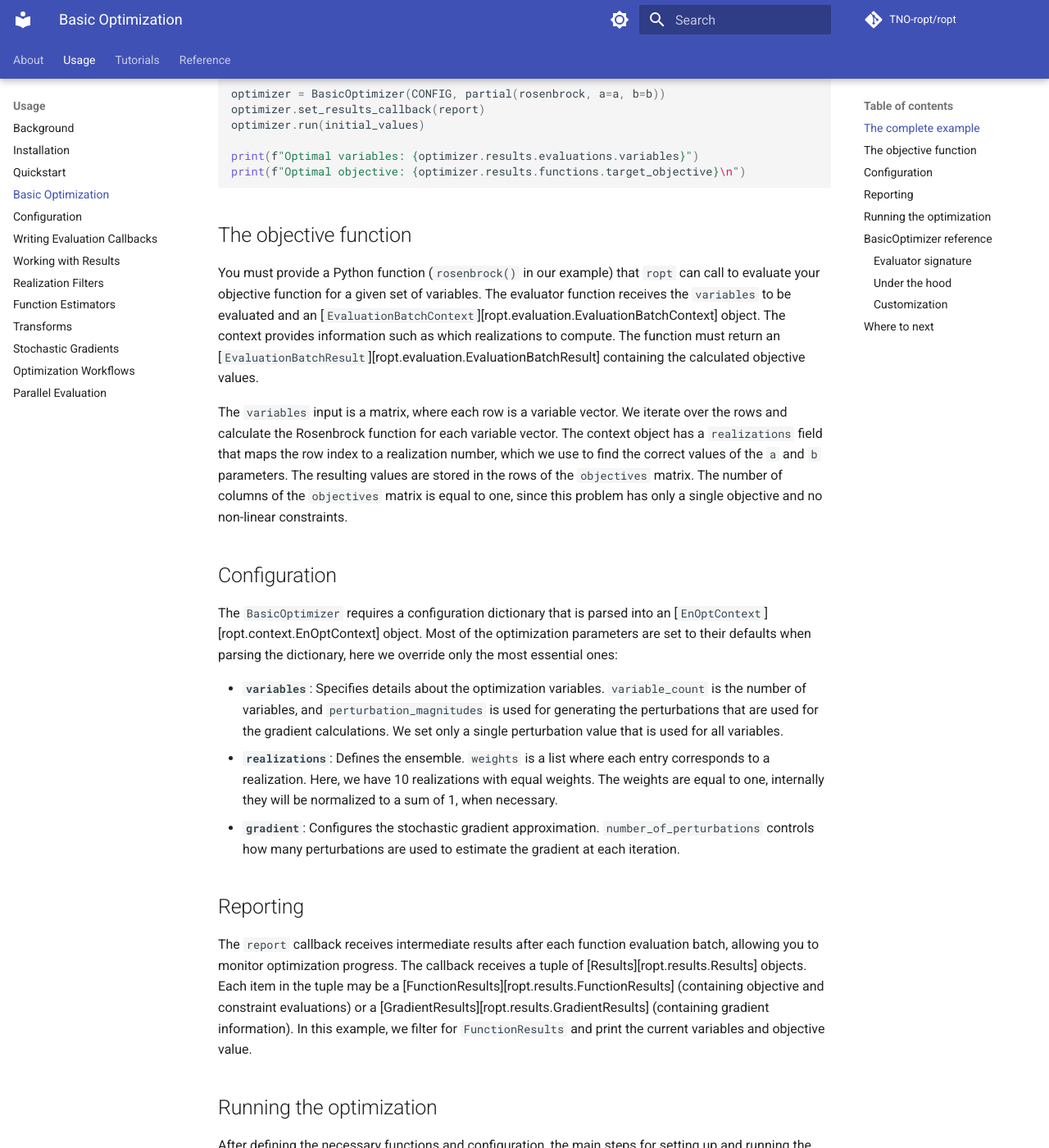
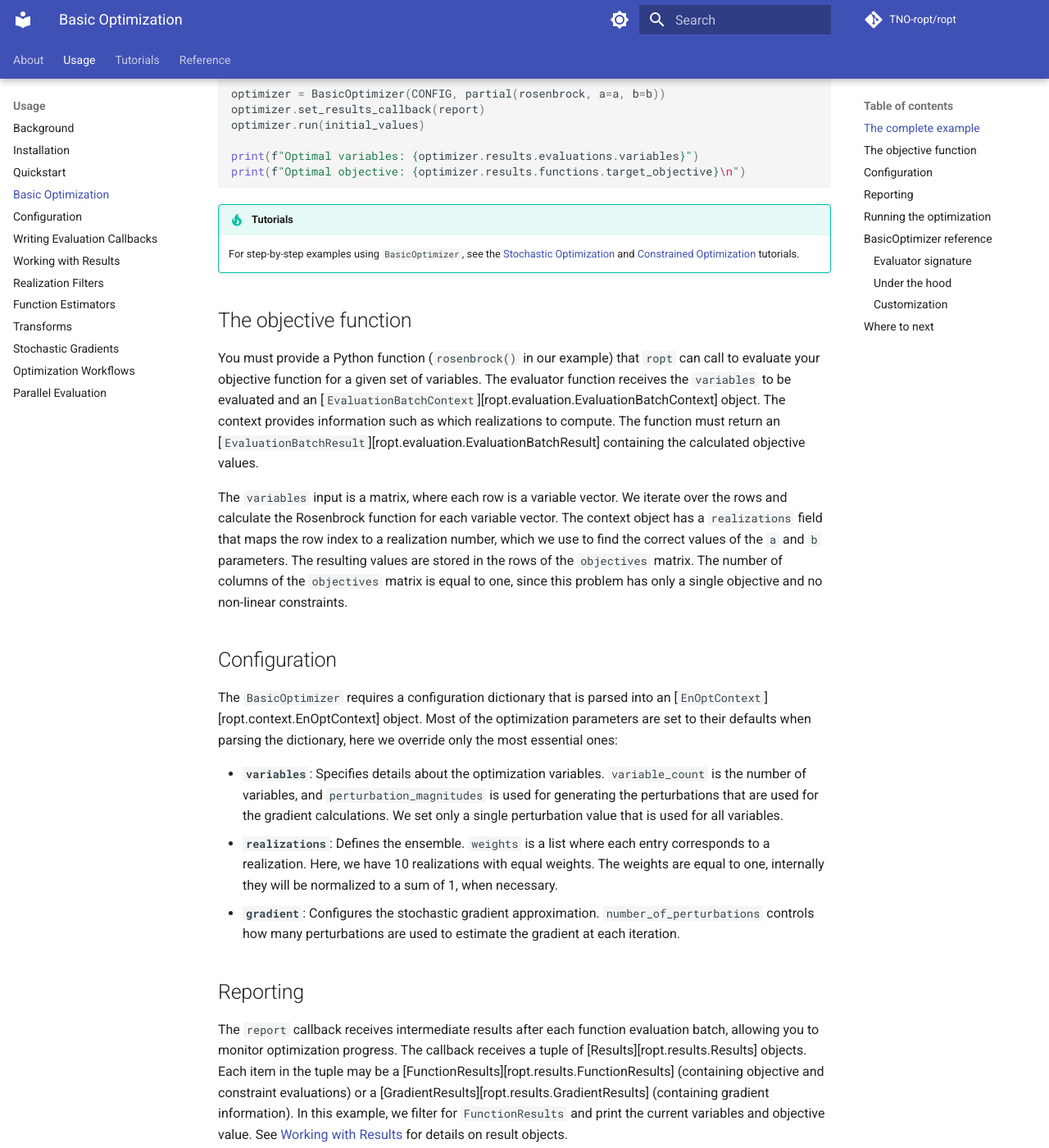
Before and after one commit to TNO-ropt/ropt, an MkDocs documentation site: the page built from docs/usage/basic.md, in a window 1280 px wide and 1400 px high, scrolled down 1368 px. Shown: the whole window at 82% size. Built offline with MkDocs 1.6.1 and Material for MkDocs 9.7.7, drawn with Linux system fonts in a browser that asks for light colours; comment, search, counter and statistics services are not loaded; the version menu is left out.

Commit message:
Update docs

````diff
--- a/docs/usage/basic.md
+++ b/docs/usage/basic.md
@@ -71,6 +71,12 @@ print(f"Optimal variables: {optimizer.results.evaluations.variables}")
 print(f"Optimal objective: {optimizer.results.functions.target_objective}\n")
 ```
 
+!!! tip "Tutorials"
+    For step-by-step examples using `BasicOptimizer`, see the
+    [Stochastic Optimization](../tutorials/rosenbrock_basic.md) and
+    [Constrained Optimization](../tutorials/rosenbrock_constrained.md)
+    tutorials.
+
 ## The objective function
 
 You must provide a Python function (`rosenbrock()` in our example) that `ropt`
@@ -118,7 +124,8 @@ tuple may be a [FunctionResults][ropt.results.FunctionResults] (containing
 objective and constraint evaluations) or a
 [GradientResults][ropt.results.GradientResults] (containing gradient
 information). In this example, we filter for `FunctionResults` and print the
-current variables and objective value.
+current variables and objective value. See
+[Working with Results](results.md) for details on result objects.
 
 ## Running the optimization
 
````
Also changed, not shown: docs/tutorials/rosenbrock_basic.md (+6 -0 lines), docs/tutorials/rosenbrock_function.md (+2 -0 lines), docs/tutorials/rosenbrock_workflow.md (+3 -2 lines), docs/usage/evaluation_callbacks.md (+4 -0 lines), docs/usage/workflows.md (+2 -0 lines).
